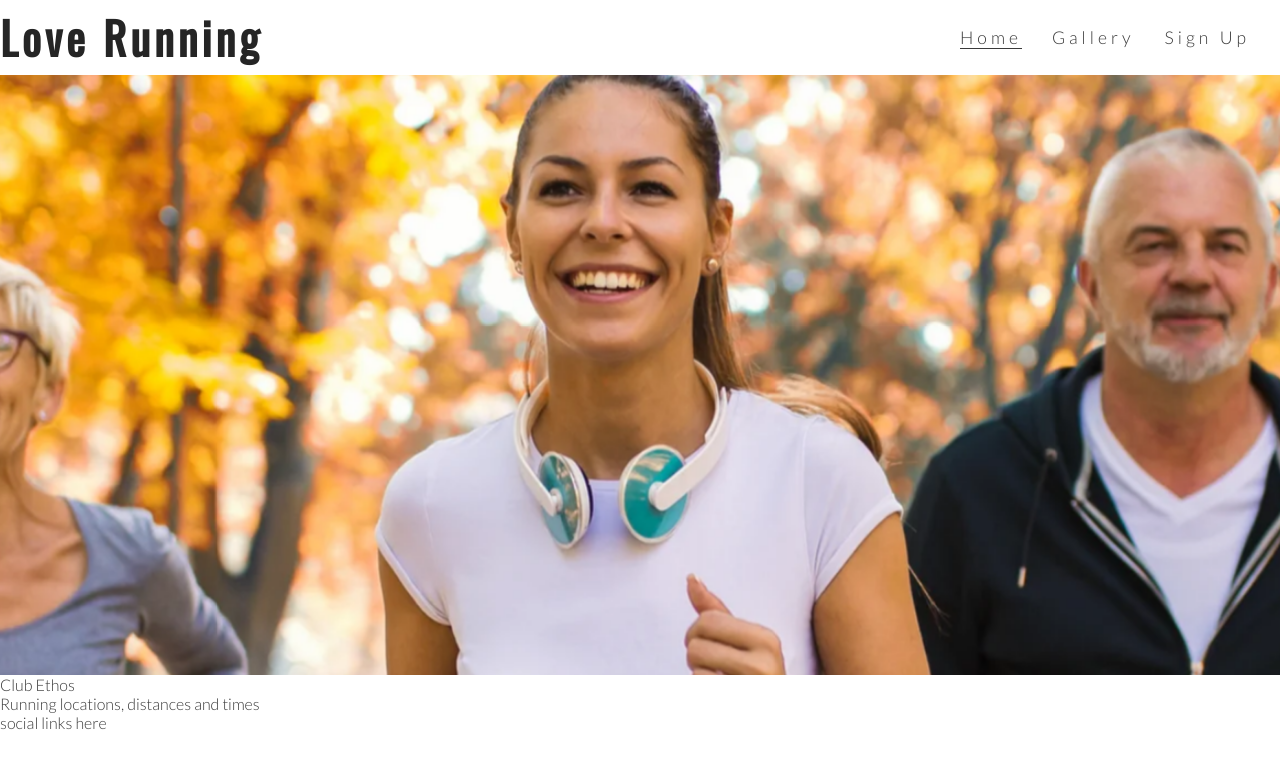
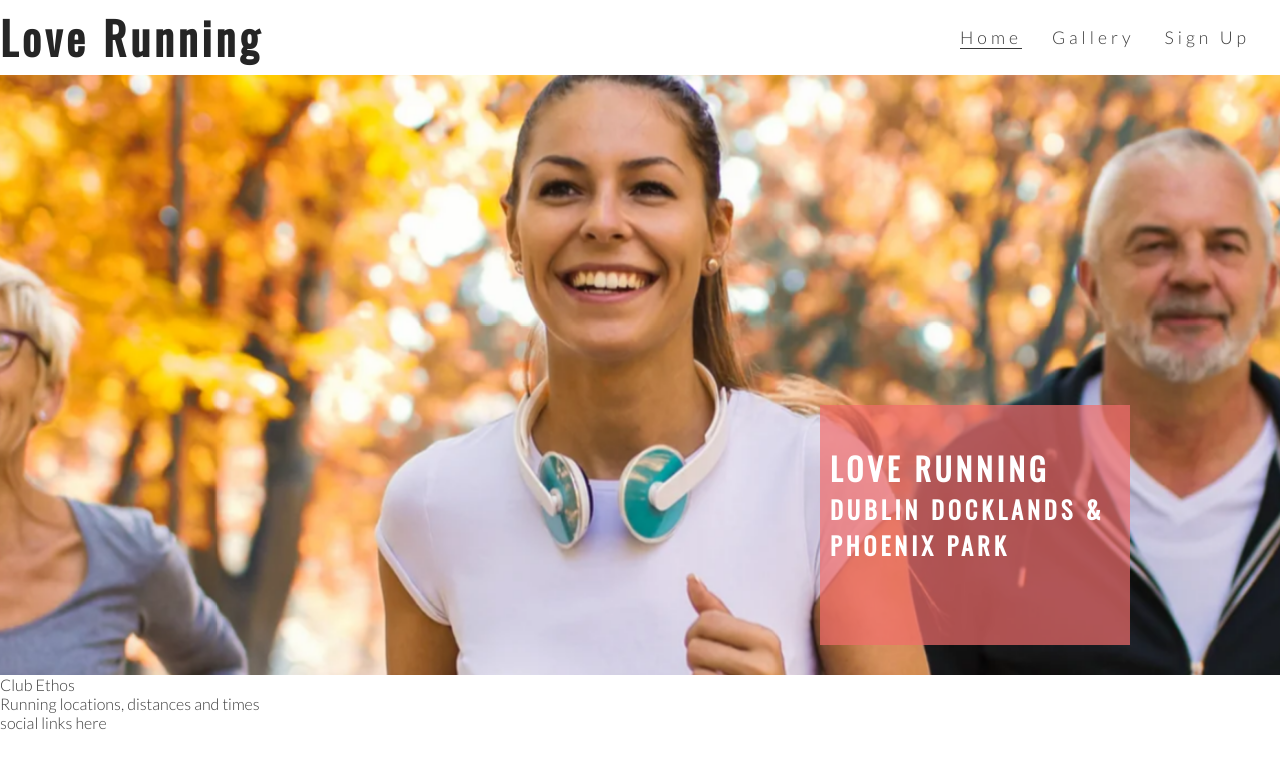
Before and after one commit to Ivana505/love-running, a plain HTML site: page index.html in a window 1280 px wide. Drawn offline with nearby package versions, Linux system fonts and the light colour scheme.

Commit message:
Add cover text and style

```diff
--- a/assets/css/style.css
+++ b/assets/css/style.css
@@ -60,7 +60,16 @@
     height: 600px;
     width: 100%;
     overflow: hidden;
+
+    position: relative;
 }
+
+#cover-text, #cover-text h2 {
+    color: #fff;
+
+}
+
+
 #hero-image {
     height: 600px;
     width: 100%;
@@ -84,3 +93,23 @@
        transform: scale(1.1);
     }
 }
+
+#cover-text {
+    font-size: 130%;
+    font-family: Oswald, sans-serif;
+    text-transform: uppercase;
+    letter-spacing: 4px;
+
+    width: 300px;
+    height: 200px;
+
+    padding-top: 40px;
+    padding-left: 10px;
+
+    background-color: rgba(241, 109, 107, .7);
+
+    bottom: 30px;
+    right: 150px;
+
+    position: absolute;
+}
--- a/index.html
+++ b/index.html
@@ -27,6 +27,9 @@
     </header>
     <section id="hero-outer">
         <div id="hero-image"></div>
+        <div id="cover-text">
+        <h2>Love Running</h2>
+        <h3>Dublin Docklands & Phoenix Park</h3></div>
     </section>
     <section>
         Club Ethos
```
